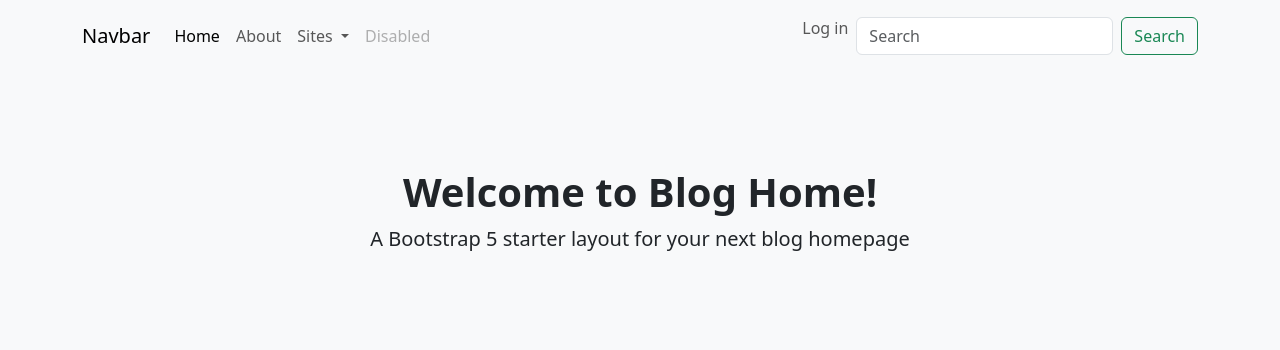
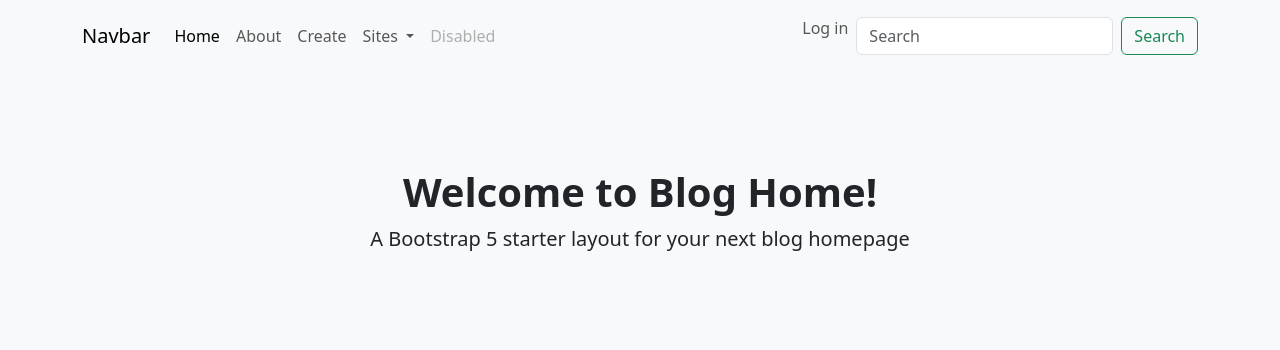
Before and after one commit to jhj1111/django_practice, a Django app: page /blog/ in a window 1280 px wide. Shown: the top 350 px of the page. Run offline with Django 5.2, Linux system fonts and the light colour scheme; data that the repository does not hold is empty.

Commit message:
feat(html): add nav create category

```diff
--- a/blog/templates/blog/index.html
+++ b/blog/templates/blog/index.html
@@ -22,6 +22,10 @@
             </li>
             <li class="nav-item">
             <a class="nav-link" href="/about">About</a>
+            </li>
+            </li>
+            <li class="nav-item">
+            <a class="nav-link" href="/blog/create">Create</a>
             </li>
             <li class="nav-item dropdown">
             <a class="nav-link dropdown-toggle" href="#" role="button" data-bs-toggle="dropdown" aria-expanded="false">
```
